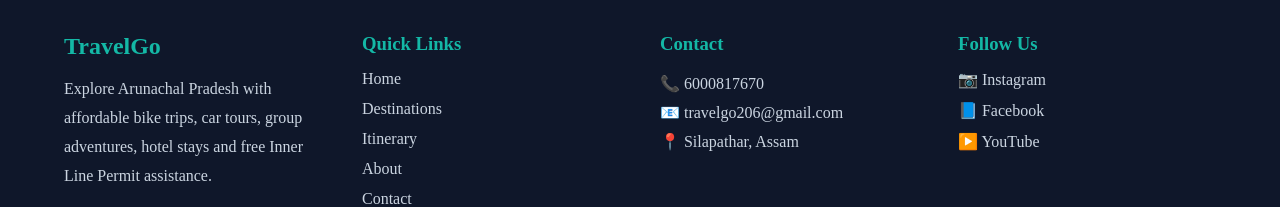
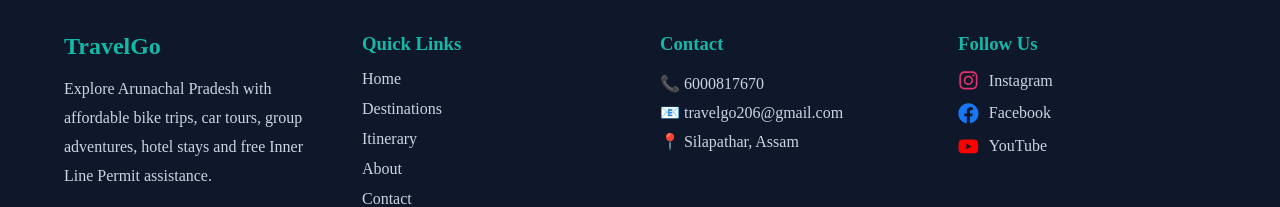
Before and after one commit to ritikgupta7783/arunachal-explorer, a React (Vite) app: page / in a window 1280 px wide. Shown: the part 4783-4990 px from the top of the page. Built offline with nearby package versions, Linux system fonts and the light colour scheme.

Commit message:
Email connected.

```diff
--- a/src/components/Footer/Footer.css
+++ b/src/components/Footer/Footer.css
@@ -72,3 +72,35 @@
   color: #14b8a6;
   transform: translateX(5px);
 }
+.footer-section a {
+  display: flex;
+  align-items: center;
+  gap: 10px;
+
+  text-decoration: none;
+  color: #cbd5e1;
+
+  margin-bottom: 12px;
+
+  transition: 0.3s ease;
+}
+
+.footer-section a:hover {
+  color: white;
+}
+
+.social-icon {
+  font-size: 1.3rem;
+}
+
+.instagram {
+  color: #E1306C;
+}
+
+.facebook {
+  color: #1877F2;
+}
+
+.youtube {
+  color: #FF0000;
+}
--- a/src/components/Footer/Footer.jsx
+++ b/src/components/Footer/Footer.jsx
@@ -1,4 +1,5 @@
 import "./Footer.css";
+import { FaInstagram, FaFacebook, FaYoutube } from "react-icons/fa";
 
 function Footer() {
   return (
@@ -51,7 +52,8 @@ function Footer() {
             target="_blank"
             rel="noopener noreferrer"
           >
-            📷 Instagram
+            <FaInstagram className="social-icon instagram" />
+            Instagram
           </a>
 
           <a
@@ -59,7 +61,8 @@ function Footer() {
             target="_blank"
             rel="noopener noreferrer"
           >
-            📘 Facebook
+            <FaFacebook className="social-icon facebook" />
+            Facebook
           </a>
 
           <a
@@ -67,7 +70,8 @@ function Footer() {
             target="_blank"
             rel="noopener noreferrer"
           >
-            ▶️ YouTube
+            <FaYoutube className="social-icon youtube" />
+            YouTube
           </a>
         </div>
       </div>
```
